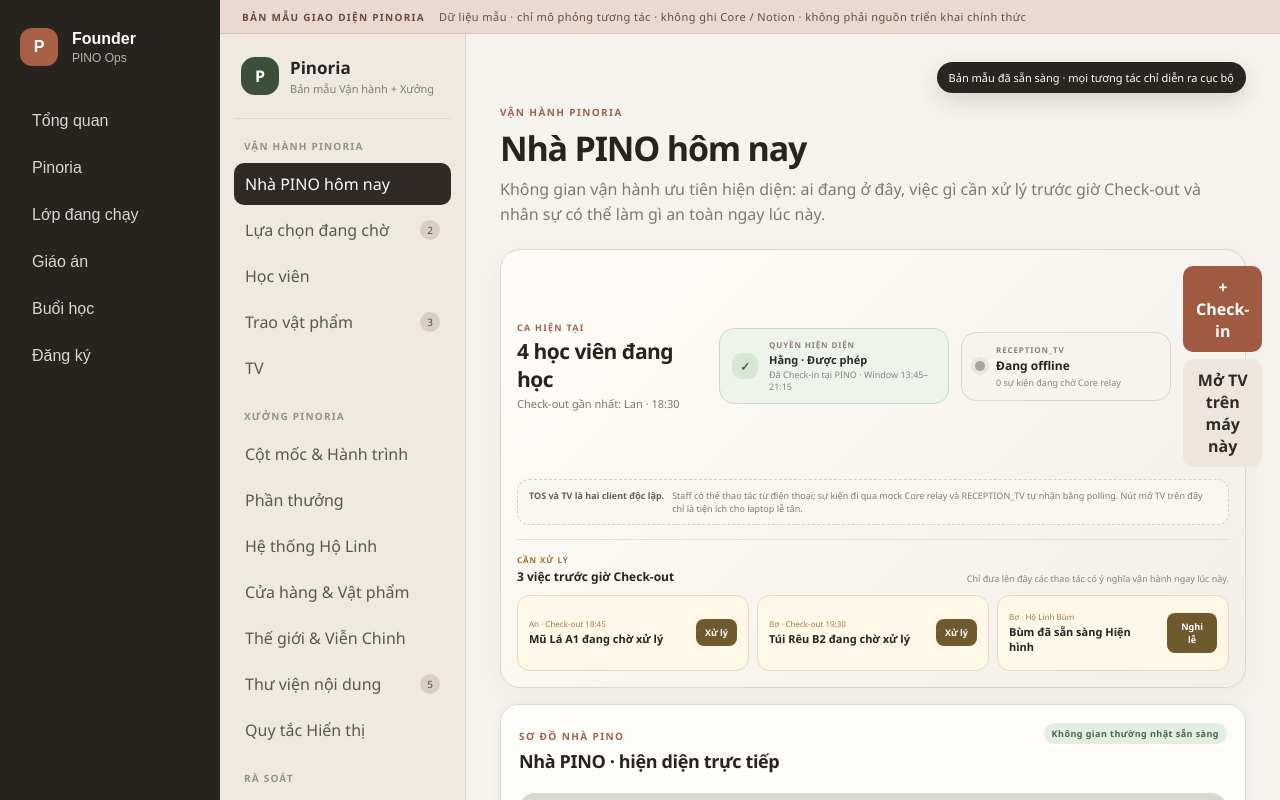
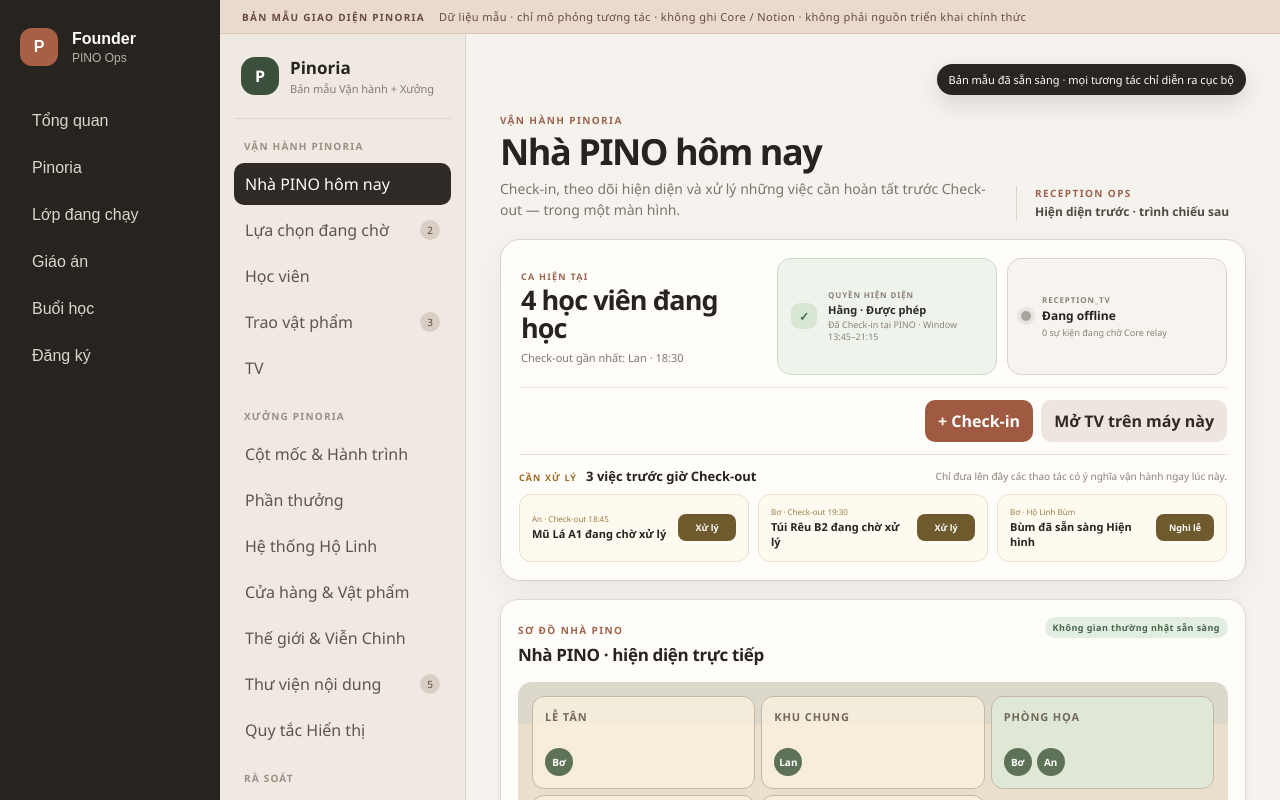
Before and after one commit to vmtct/pino-team-os, a Next.js app: page /founder/pinoria in a window 1280 px wide. Shown: the top 800 px of the page. Built offline with nearby package versions, Linux system fonts and the light colour scheme.

Commit message:
Wire Live House polish layer

```diff
--- a/app/founder/pinoria/page.tsx
+++ b/app/founder/pinoria/page.tsx
@@ -1,5 +1,6 @@
 import fontStyles from "../../pinoria-vietnamese-font.module.css";
 import { PinoriaVietnameseLocale } from "../../pinoria-vietnamese-locale";
+import { LiveHousePolishLayer } from "./live-house-polish-layer";
 import { PinoriaPrototype } from "./pinoria-prototype";
 import { PresencePrototypeLayer } from "./presence-prototype-layer";
 
@@ -7,9 +8,11 @@ export default function PinoriaPrototypePage() {
   return (
     <PinoriaVietnameseLocale>
       <div className={fontStyles.vnFont} lang="vi">
-        <PresencePrototypeLayer>
-          <PinoriaPrototype />
-        </PresencePrototypeLayer>
+        <LiveHousePolishLayer>
+          <PresencePrototypeLayer>
+            <PinoriaPrototype />
+          </PresencePrototypeLayer>
+        </LiveHousePolishLayer>
       </div>
     </PinoriaVietnameseLocale>
   );
```
